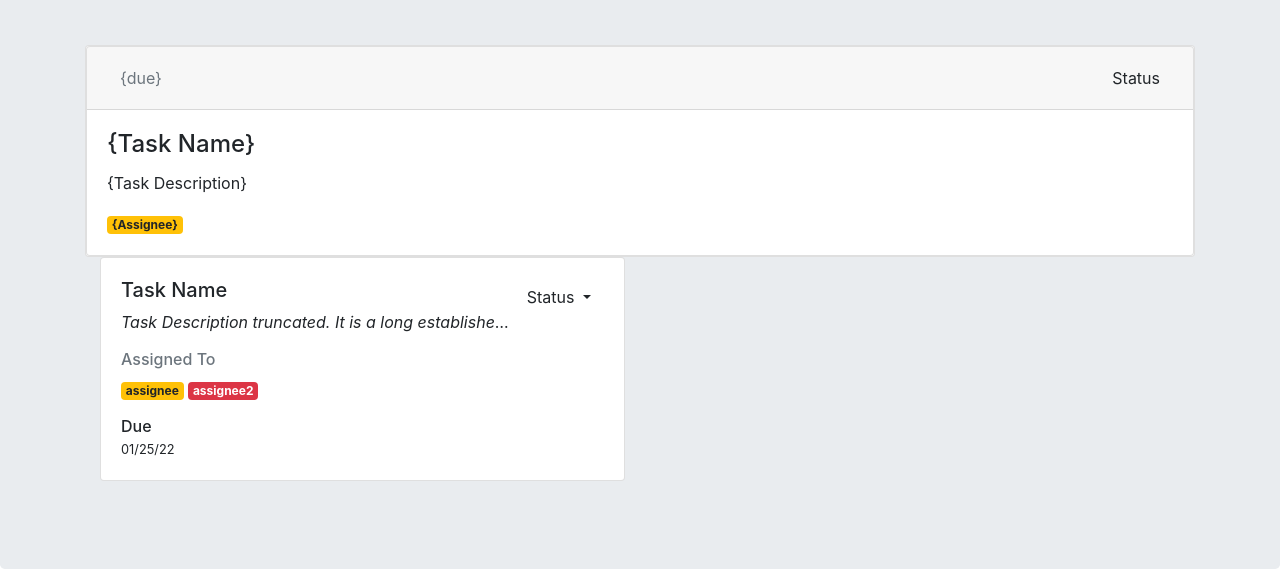
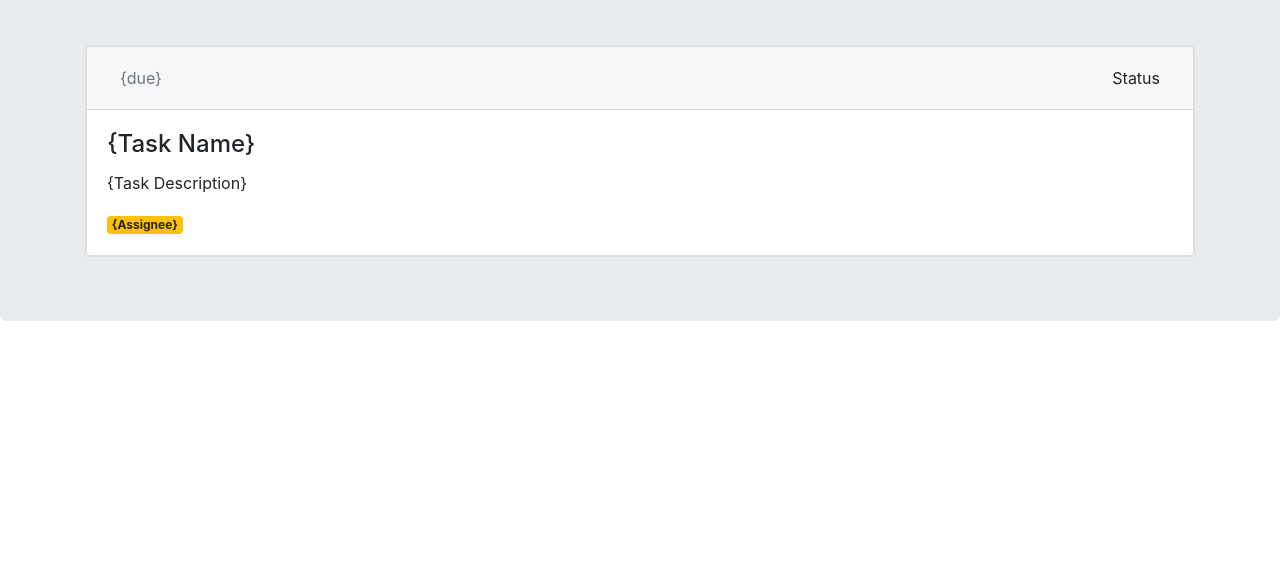
Before and after one commit to stteffanny/Group4-Final-Project, a plain HTML site: page Task-2/index.html in a window 1280 px wide. Shown: the part 663-1232 px from the top of the page. After the commit the page ends 984 px from the top, so only its background shows below. Drawn offline with nearby package versions, Linux system fonts and the light colour scheme.

Commit message:
tidy code

```diff
--- a/Task-2/index.html
+++ b/Task-2/index.html
@@ -85,20 +85,7 @@
             <div class="list-group">
                 <div class="list-group-item" style="padding: 0%;">
 
-                    <!--
-                        ### Issue # Task 3 Step 2
-                        @flxderrick: (lines 101 - 123)
-                        * trying to get the {due date} and the {status dropdown} to float next to each other
-                        * when I inspect I see the h6 is display: block; set by the "user agent" need to ask about this in OH
-                        * looked into user agent issue determined that possible cause
-                        * ended up using divs for everything and adding a btn class to the div with the {due} and floating left
-                        * then did the same for the div holding the {status} dropdown
 
-                        #### Resources ####
-                        * https://getbootstrap.com/docs/5.0/components/list-group/
-                        * https://developer.mozilla.org/en-US/docs/Web/CSS/display-inside
-                        * https://www.w3.org/WAI/UA/work/wiki/Definition_of_User_Agent
-                    -->
                     <div class="card">
                         <div class="card-header">
                             <div class="btn text-muted float-left">{due}</div>
@@ -120,72 +107,11 @@
                             </a>
                         </div>
                     </div>
-                </div>
-            </div>
-                <!-- End Task Card-->
+                </div><!--list-group-->
+            </div><!--End -->
 
-                <!--<div class="card mb-4">
-                    <div class="card-body">
-                        <div class="dropdown">
-                            <button class="btn dropdown-toggle float-right" type="button" id="dropdownMenuButton"
-                                data-toggle="dropdown" aria-haspopup="true" aria-expanded="false">
-                                Status
-                            </button>
-                            <div class="dropdown-menu" aria-labelledby="dropdownMenuButton">
-                                <a class="dropdown-item active" href="#">To-Do</a>
-                                <a class="dropdown-item" href="#">In Progress</a>
-                                <a class="dropdown-item" href="#">Review</a>
-                                <a class="dropdown-item" href="#">Done</a>
-                            </div>
-                        </div>
-
-                        <h5>Task Name</h5>
-                        <p class="card-text text-truncate"><em>Task Description truncated</em></p>
-                        <h6 class="text-muted">Assigned To</h6>
-                        <small class="badge badge-warning">assignee</small>
-                        <small class="badge badge-danger">assignee2</small>
-
-                        <h6 class="mt-3 mb-0">Due</h6>
-                        <small class="">01/25/22</small>
-                    </div>
-                </div>
-            </div>-->
-
-            <div class="col-sm-6">
-                <div class="card mb-4">
-                    <div class="card-body">
-                        <div class="dropdown">
-                            <button class="btn dropdown-toggle float-right" type="button" id="dropdownMenuButton"
-                                data-toggle="dropdown" aria-haspopup="true" aria-expanded="false">
-                                Status
-                            </button>
-                            <div class="dropdown-menu" aria-labelledby="dropdownMenuButton">
-                                <a class="dropdown-item active" href="#">To-Do</a>
-                                <a class="dropdown-item" href="#">In Progress</a>
-                                <a class="dropdown-item" href="#">Review</a>
-                                <a class="dropdown-item" href="#">Done</a>
-                            </div>
-                        </div>
-
-                        <h5>Task Name</h5>
-                        <p class="card-text text-truncate"><em>Task Description truncated. It is a long established fact
-                                that a reader will be distracted by the readable content of a page when looking at its
-                                layout. The point of using</em></p>
-                        <h6 class="text-muted">Assigned To</h6>
-                        <small class="badge badge-warning">assignee</small>
-                        <small class="badge badge-danger">assignee2</small>
-
-                        <h6 class="mt-3 mb-0">Due</h6>
-                        <small class="">01/25/22</small>
-                    </div>
-                </div>
-            </div><!-- End Right Column-->
-        </div>
-        <!--End Card Row-->
-        </div>
-        <!--End Container-->
-    </section>
-    <!--End #task-list Section-->
+        </div><!--End Container-->
+    </section><!--End #task-list Section-->
 
 
 
```
